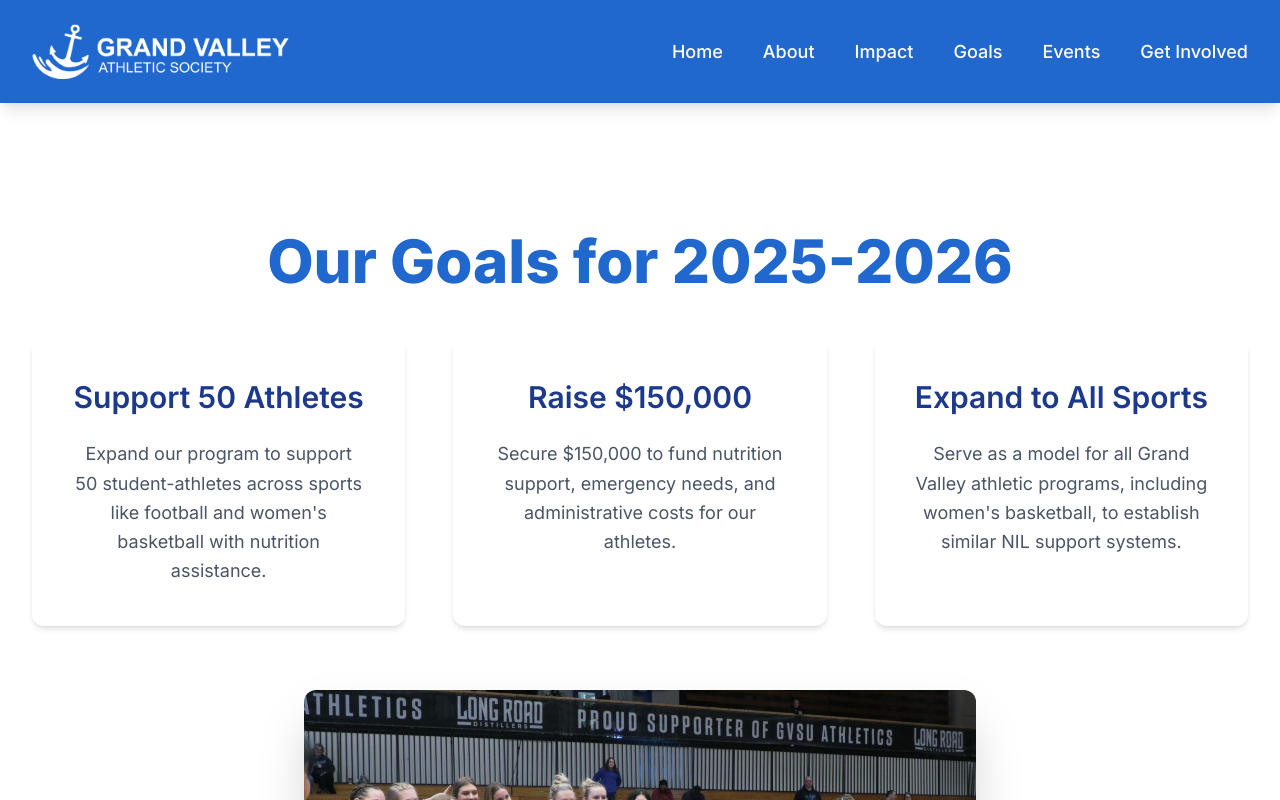
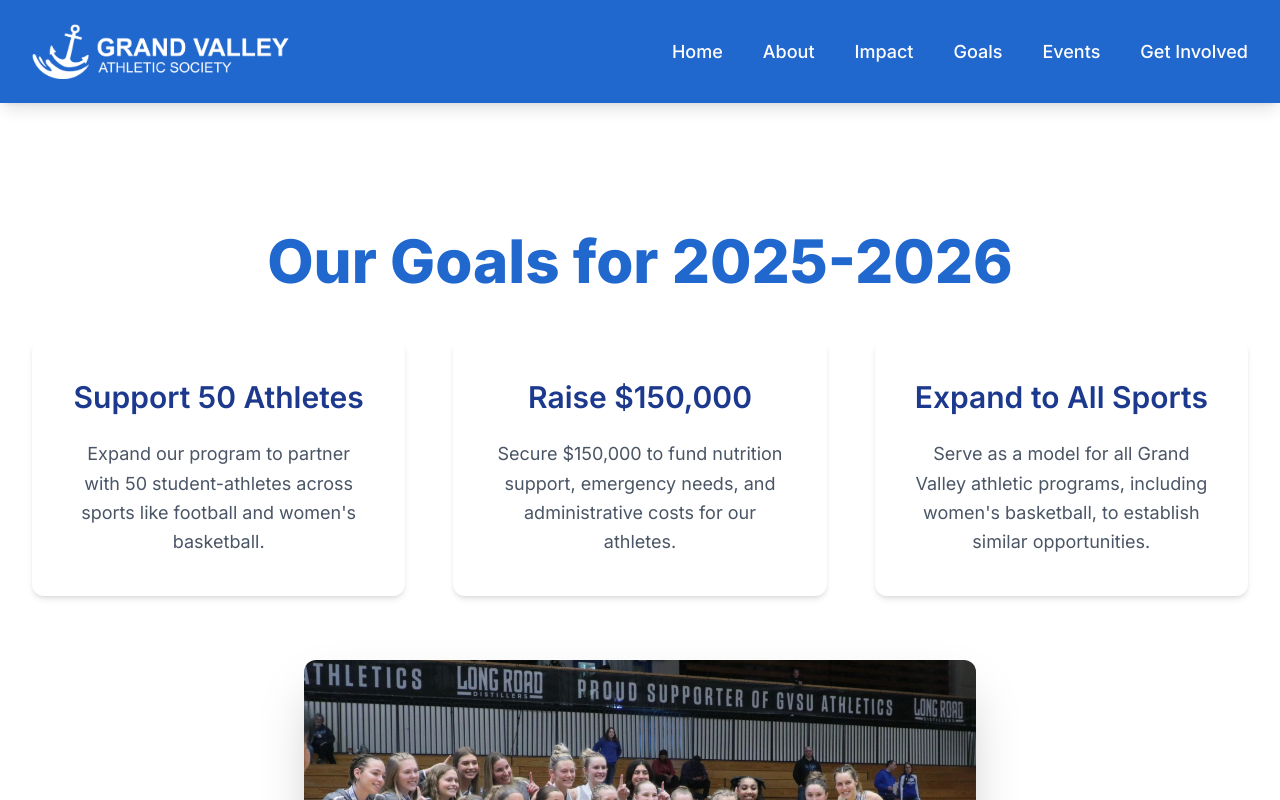
Before and after one commit to VincenzoMeschi/gvas, a Next.js app: page /goals in a window 1280 px wide. Shown: the top 800 px of the page. Built offline with nearby package versions, Linux system fonts and the light colour scheme.

Commit message:
Update text for athlete support program description

```diff
--- a/src/app/goals/page.tsx
+++ b/src/app/goals/page.tsx
@@ -15,10 +15,9 @@ export default function Goals() {
 								Support 50 Athletes
 							</h3>
 							<p className="text-gray-600 leading-relaxed text-lg">
-								Expand our program to support 50
+								Expand our program to partner with 50
 								student-athletes across sports like football and
-								women&apos;s basketball with nutrition
-								assistance.
+								women&apos;s basketball.
 							</p>
 						</div>
 						<div className="bg-white p-10 rounded-xl shadow-md hover:shadow-xl transition-shadow duration-200">
@@ -38,7 +37,7 @@ export default function Goals() {
 							<p className="text-gray-600 leading-relaxed text-lg">
 								Serve as a model for all Grand Valley athletic
 								programs, including women&apos;s basketball, to
-								establish similar NIL support systems.
+								establish similar opportunities.
 							</p>
 						</div>
 					</div>
```
